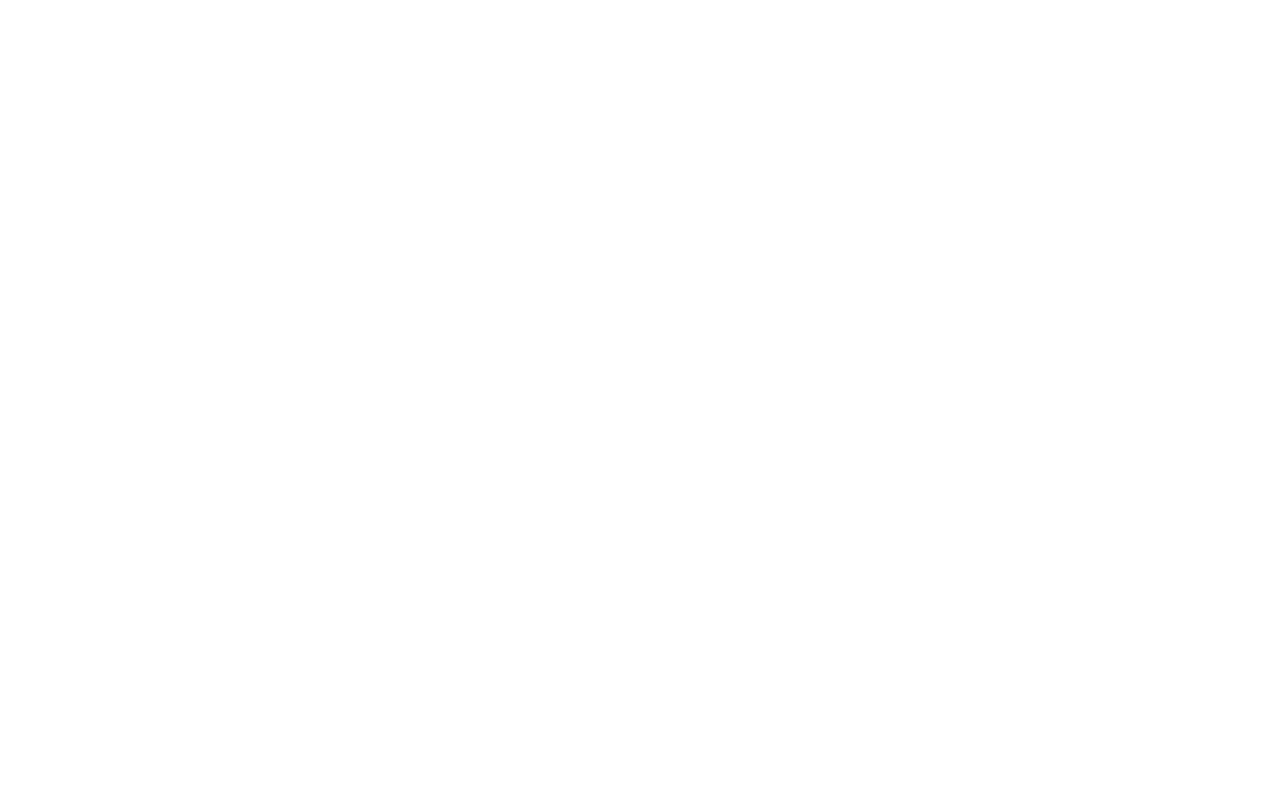
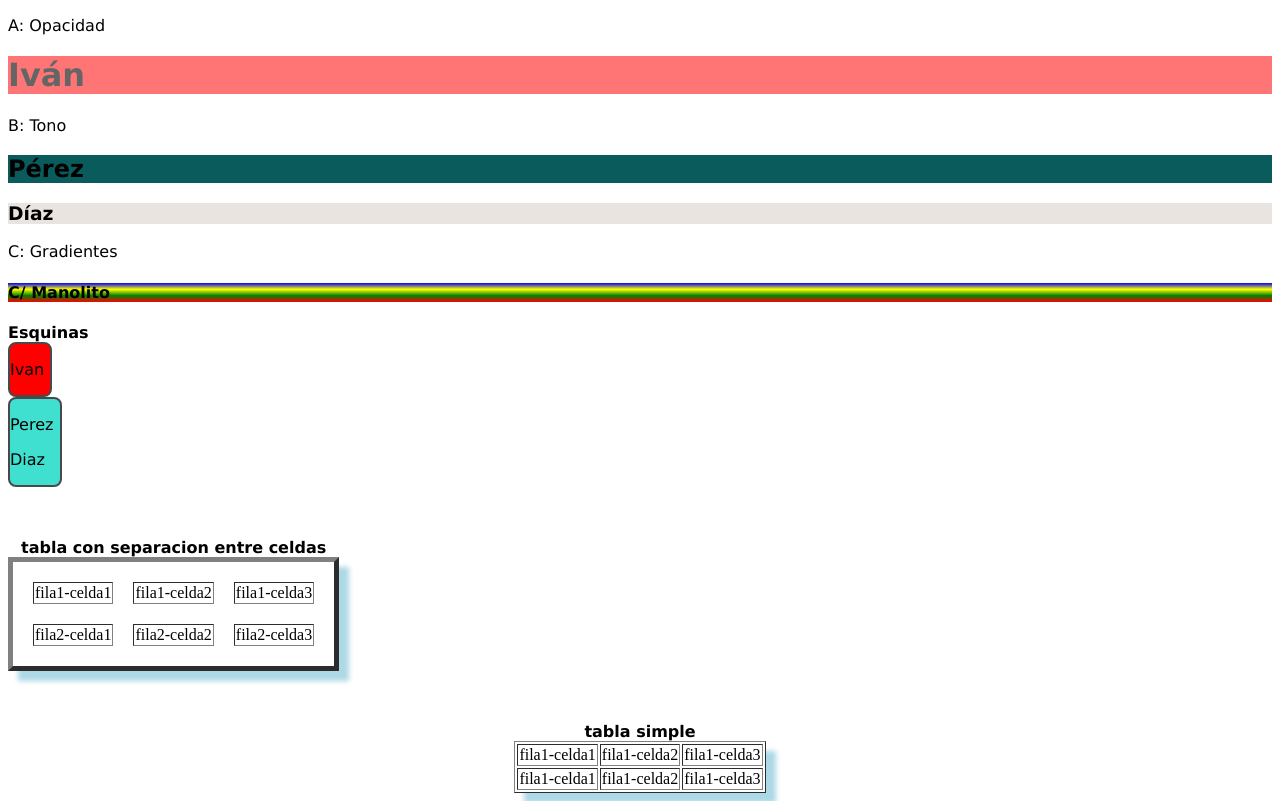
Before and after one commit to 1DAW-ivanper491/Lenguaje-de-Marcas, a plain HTML site: page Tarea15.html in a window 1280 px wide. Drawn offline with Linux system fonts and the light colour scheme.

Commit message:
Primera 21 noviembre

```diff
--- a/Tarea15.html
+++ b/Tarea15.html
@@ -5,17 +5,125 @@
 <title> CSS 3 </title>
 <style>
 
+    h1{
+        font-family: 'Lucida Sans', 'Lucida Sans Regular', 'Lucida Grande', 'Lucida Sans Unicode', Geneva, Verdana, sans-serif;
 
+        background-color: rgba(255, 0, 0, 0.9); opacity:0.6
 
+    }
+    h2{
+        font-family: 'Lucida Sans', 'Lucida Sans Regular', 'Lucida Grande', 'Lucida Sans Unicode', Geneva, Verdana, sans-serif;
+
+        background-color: hsl(180, 80%, 20%)
+    }
+    h3{
+        font-family: 'Lucida Sans', 'Lucida Sans Regular', 'Lucida Grande', 'Lucida Sans Unicode', Geneva, Verdana, sans-serif;
+
+        background-color: hsl(25, 20%, 80%, 0.5)
+    }
+    h4{
+        font-family: 'Lucida Sans', 'Lucida Sans Regular', 'Lucida Grande', 'Lucida Sans Unicode', Geneva, Verdana, sans-serif;
+
+        background-image: linear-gradient(blue, yellow, green, red)
+    }
+    p{
+        font-family: Verdana, Geneva, Tahoma, sans-serif;
+    }
+    b{
+        font-family: Verdana, Geneva, Tahoma, sans-serif;
+    }
+
+    li{
+        list-style-type: none;
+    }
+    le {
+			list-style-type: none;
+			margin: 0;
+ 			padding: 0;
+ 			width: 40px;
+ 			background-color:  red;
+			border: 2px solid rgb(73, 73, 73);
+			border-radius: 8px;
+            display: block;
+            font-family: Verdana, Geneva, Tahoma, sans-serif;
+		}
+    lo {
+		list-style-type: none;
+        margin: 0;
+ 		padding: 0;
+ 		width: 50px;
+ 		background-color:  turquoise;
+	    border: 2px solid rgb(73, 73, 73);
+		border-radius: 8px;
+        display: block;
+	}
+    table{
+        padding: 20;
+        box-shadow: 10px 10px 5px lightblue;
+    }
+    .diva{
+        transition: width 2s;
+    }
+    .diva :hover{
+        width: 200px;
+    }
 </style>
 </head>
 
 
 <body>
+    <p>A: Opacidad</p>
+    <h1> Iván </h1>
+    <p>B: Tono</p>
+    <h2> Pérez </h2>
+    <h3> Díaz </h3>
+    <p>C: Gradientes</p>
+    <h4>C/ Manolito </h4>
+
+        <div ; cellspacing="20"; >
+            <caption><b> Esquinas </b></caption>
+            <le>
+            <p> Ivan </p>
+            </le>
+            <lo>
+            <p> Perez </p>
+            <p> Diaz </p>
+            </lo>
+        </div >
 
 
+        <p><br/></p>
 
+        <table border="5"; cellspacing="20"; >
+            <caption><b>tabla con separacion entre celdas</b></caption>
+            <tr>
+            <td>fila1-celda1</td>
+            <td>fila1-celda2</td>
+            <td>fila1-celda3</td>
+            </tr>
+            <tr>
+            <td>fila2-celda1</td>
+            <td>fila2-celda2</td>
+            <td>fila2-celda3</td>
+            </tr>
+        </table>
 
+        <p><br/></p>
 
+        <!-- No funciona la transformacion vvv -->
+        <table class="diva" border="1" ; align = "center";>
+            <caption><b>tabla simple</b></caption>
+            <tr>
+                <td>fila1-celda1</td>
+                <td>fila1-celda2</td>
+                <td>fila1-celda3</td>
+            </tr>
+            <tr>
+                <td>fila1-celda1</td>
+                <td>fila1-celda2</td>
+                <td>fila1-celda3</td>
+            </tr>
+        </table>
+        <!-- ^^^ ^^^ -->
 </body>
 </html>
```
Also changed, not shown: index.html (+3 -1 lines), Tarea11.html (deleted).
